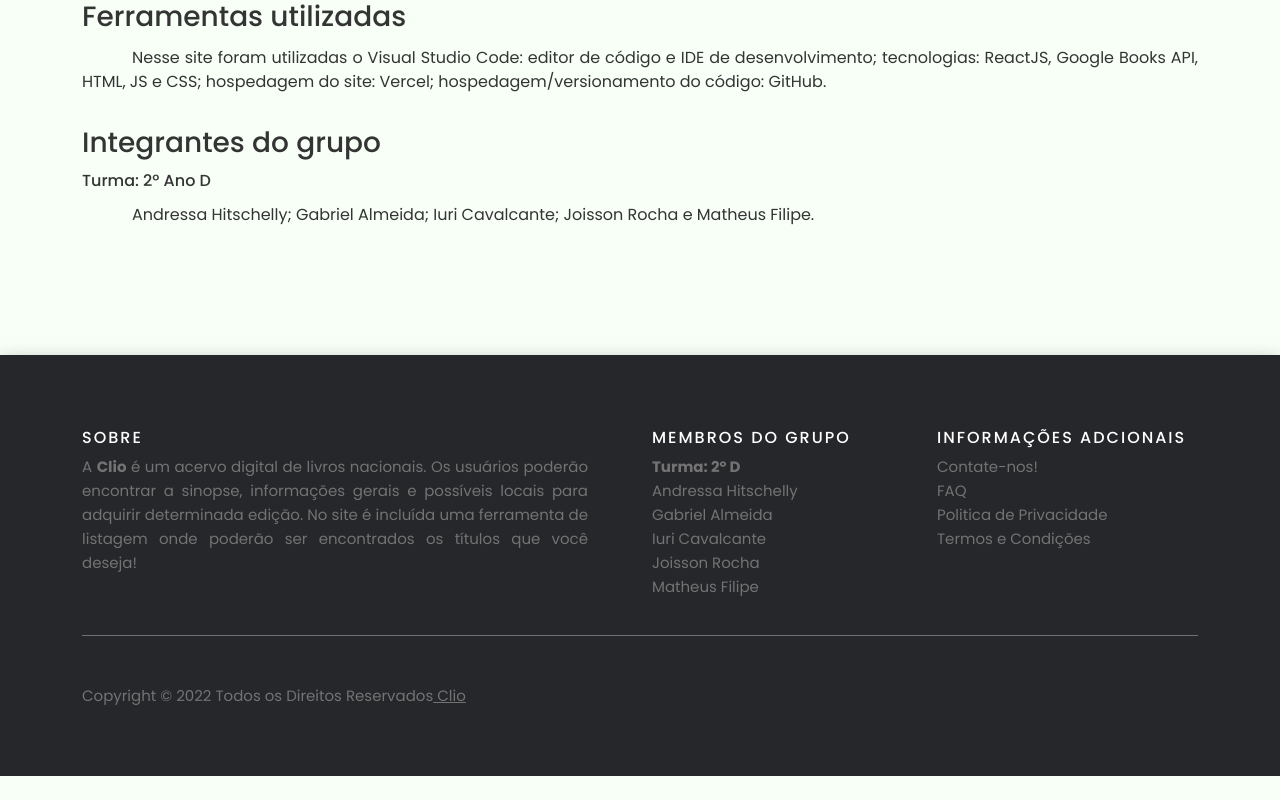
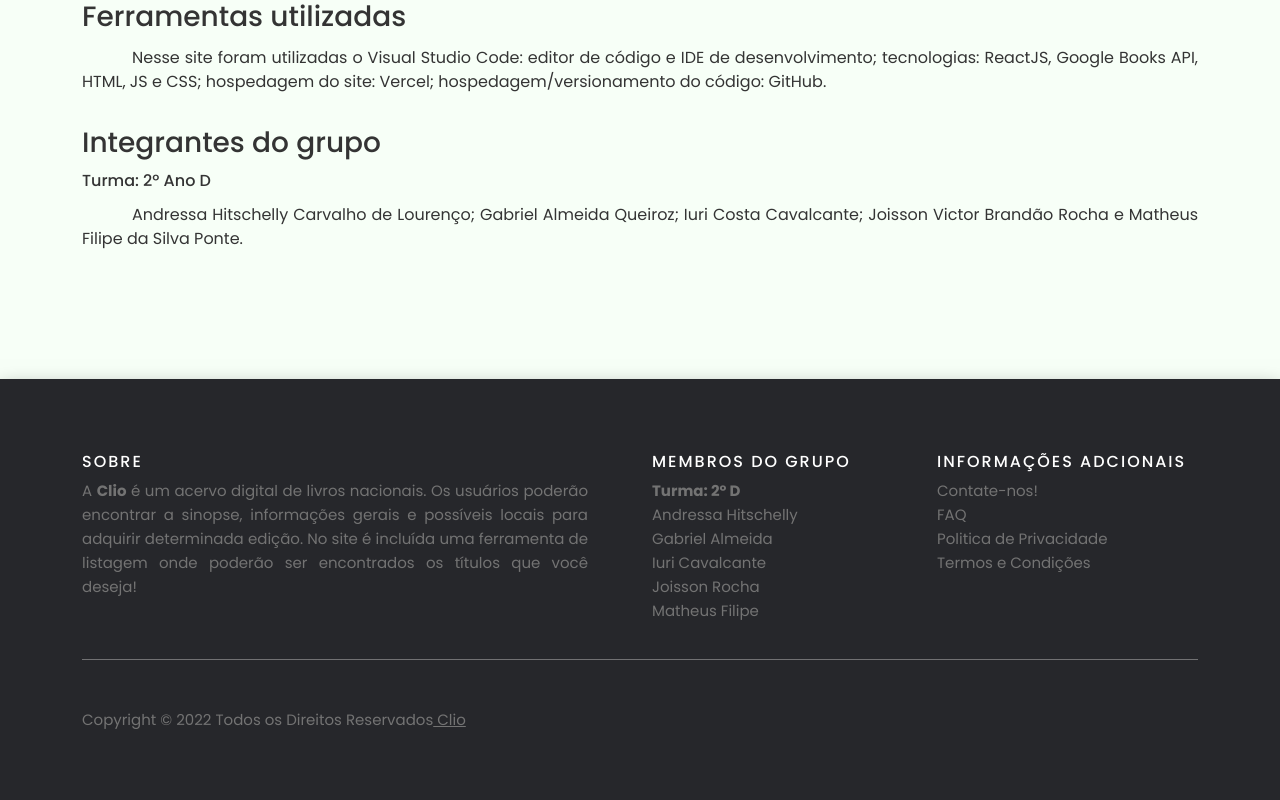
Before and after one commit to strattegia0704/clio, a React (Vite) app: page /sobre in a window 1280 px wide. Shown: the part 940-1740 px from the top of the page. Before the commit the page ends 1716 px from the top, so only its background shows below. Built offline with nearby package versions, Linux system fonts and the light colour scheme; no server answers.

Commit message:
up: nome dos integrantes

```diff
--- a/src/pages/Sobre.jsx
+++ b/src/pages/Sobre.jsx
@@ -39,7 +39,7 @@ const Sobre = () => {
           </p>
           <h3 className="sobre-sub">Integrantes do grupo</h3>
           <h6 className="sobre">Turma: 2º Ano D</h6>
-          <p className="sobre">Andressa Hitschelly; Gabriel Almeida; Iuri Cavalcante; Joisson Rocha e Matheus Filipe.</p>
+          <p className="sobre">Andressa Hitschelly Carvalho de Lourenço; Gabriel Almeida Queiroz; Iuri Costa Cavalcante; Joisson Victor Brandão Rocha e Matheus Filipe da Silva Ponte.</p>
         </div>
       </Container>
       <Footer />
```
